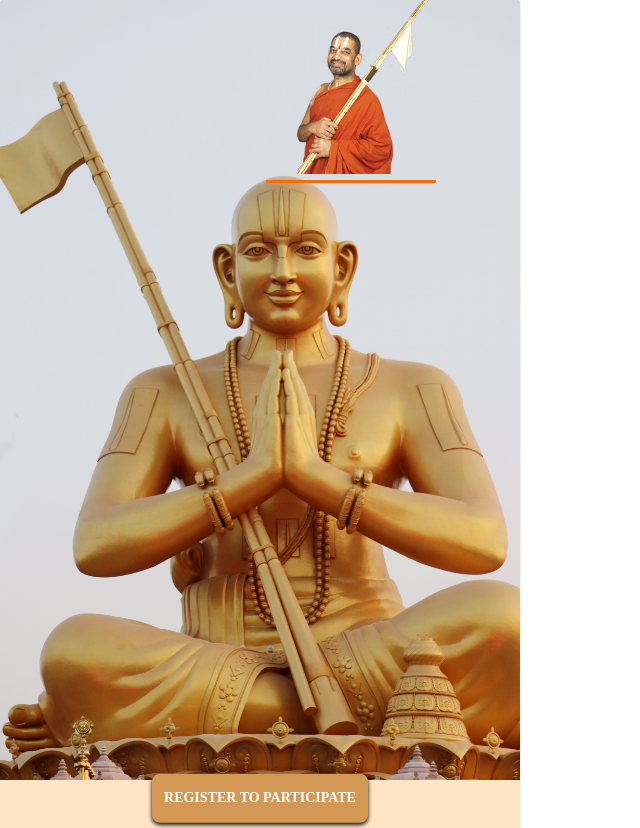
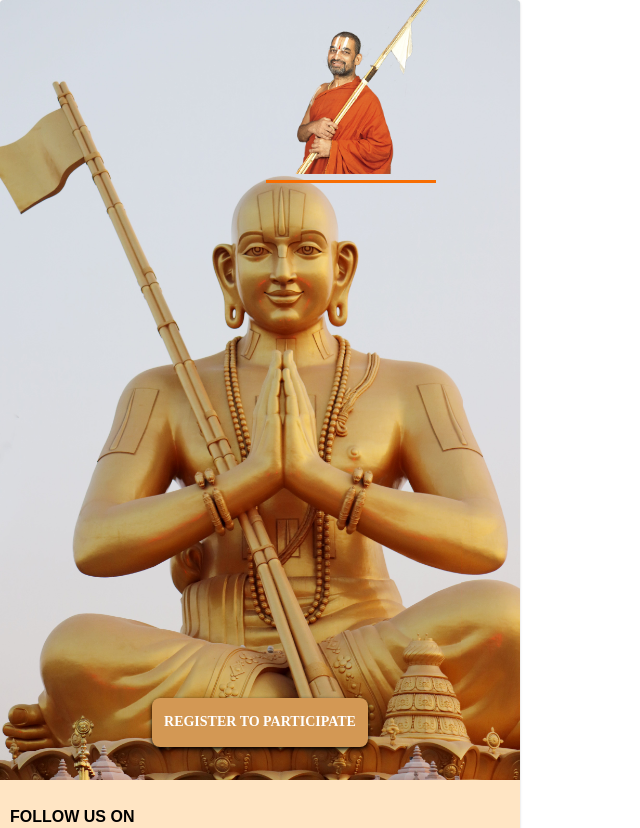
Before and after one commit to Krishna07-developer/Tykoon, a React (Create React App) app: page / in a window 1280 px wide. Shown: the top 828 px of the page, without its empty margins (0-640 px from the left). Built offline with nearby package versions, Linux system fonts and the light colour scheme; a web font is replaced by a local one; what @capgo/capacitor-updater would draw is missing.

Commit message:
Ui changes

```diff
--- a/src/card-themes/Theme7.jsx
+++ b/src/card-themes/Theme7.jsx
@@ -136,19 +136,6 @@ const HeaderBox = styled(Box)(()=>({
 }))
 
 
-const DonationBox = styled(Box)(()=>({
-  background : '#B02020',
-  padding :'10px',
-  fontSize : '18px',
-  color : 'white',
-  borderRadius : '8px',
-  display : 'flex',
-  justifyContent : 'center',
-  maxWidth : 'fit-content',
-  margin : 'auto'
-}))
-
-
 
 
 
@@ -234,10 +221,8 @@ let styles = {
      padding : '12px',
      boxShadow : '0 2px 4px black',
      width : 'fit-content',
-     top : '50%',
-     left : '50%',
-     transform : 'translate(-50%,-50%)',
-     fontWeight : '600'
+     fontWeight : '600',
+
    }
 
  }
@@ -319,8 +304,8 @@ const Theme7 = (props) => {
                 <p style={isSmallScreen ? mobileStyles.underline:styles.underline}></p>
             </ProfileDiv>
 
-            <a href="https://statueofequality.org/register/" style={{...styles.aTag}}>
-                <Button  sx={{...styles.register,marginTop : '120%'}}  >REGISTER TO PARTICIPATE</Button>
+            <a href="https://statueofequality.org/register/" style={{...styles.aTag,paddingTop:'100%',margin:'auto'}}>
+                <Button  sx={{...styles.register}}  >REGISTER TO PARTICIPATE</Button>
             </a>
 
            <Box sx={{...marginTop}}>
```
